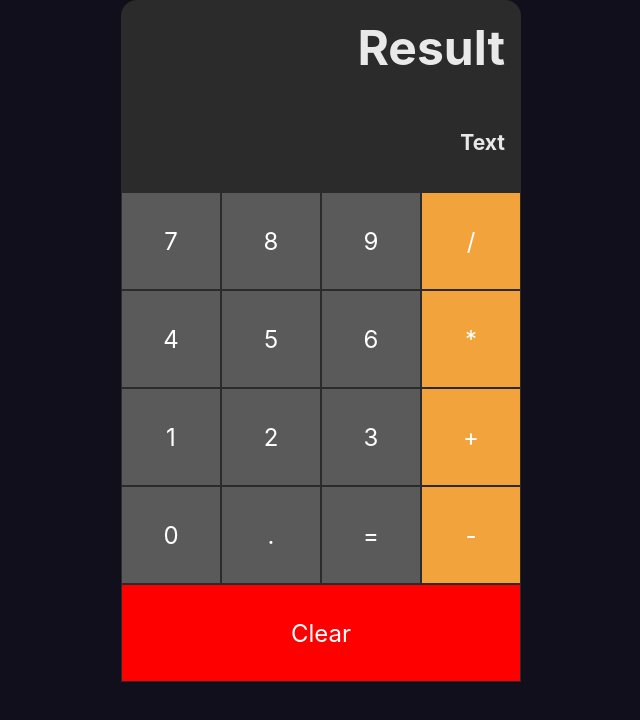
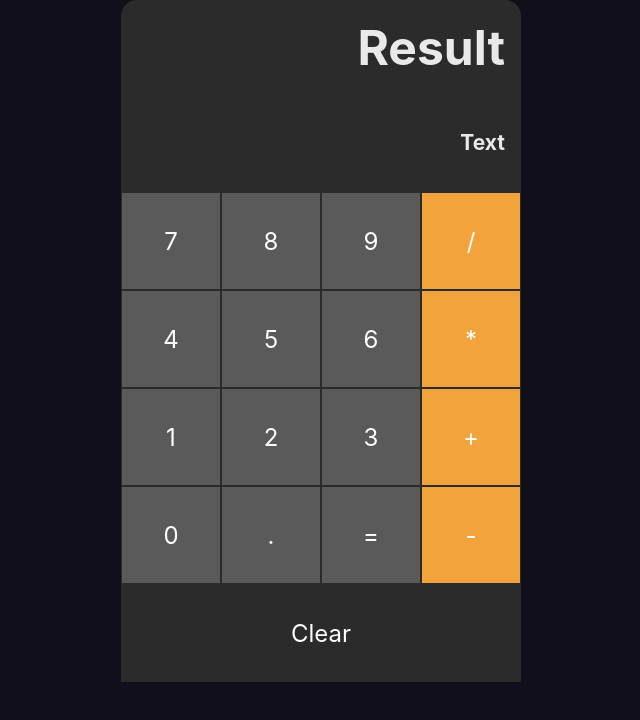
Before and after one commit to cotton-r/calculator, a React (Create React App) app: page / in a window 1280 px wide. Shown: the top 720 px of the page, without its empty margins (319-959 px from the left). Built offline with nearby package versions, Linux system fonts and the light colour scheme.

Commit message:
no changes

```diff
--- a/src/App.js
+++ b/src/App.js
@@ -34,7 +34,7 @@ const App = () => {
           <Button symbol="=" />
           <Button symbol="-" color={buttonColor} />
         </div>
-        <Button symbol="Clear" color="red" />
+        <Button symbol="Clear" color="#2b2b2b"/>
       </div>
     </div>
   );
--- a/src/components/Button.css
+++ b/src/components/Button.css
@@ -10,3 +10,7 @@
 
     margin: 1px;
 }
+
+.clearButton {
+    color: black;
+}
```
